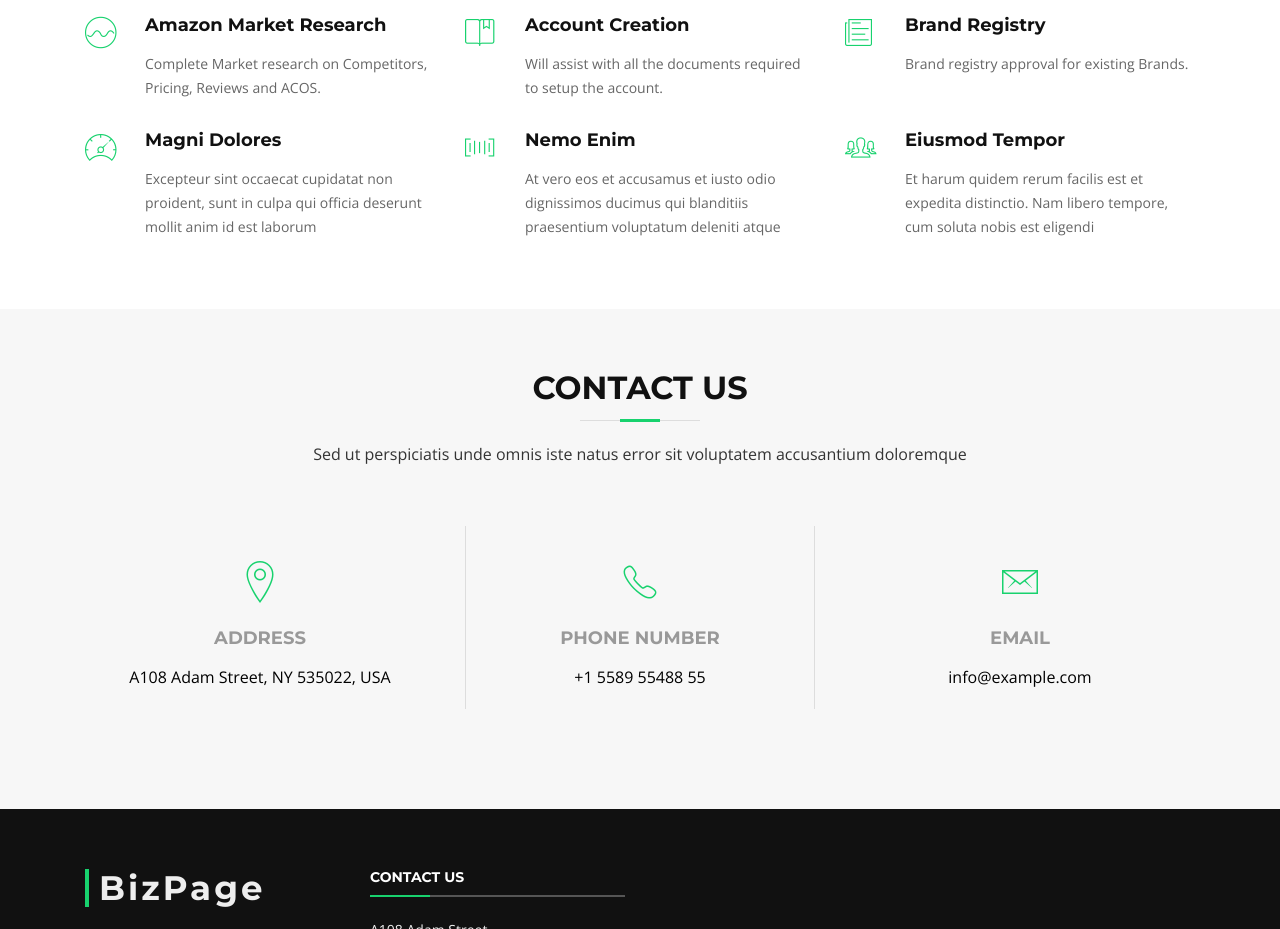
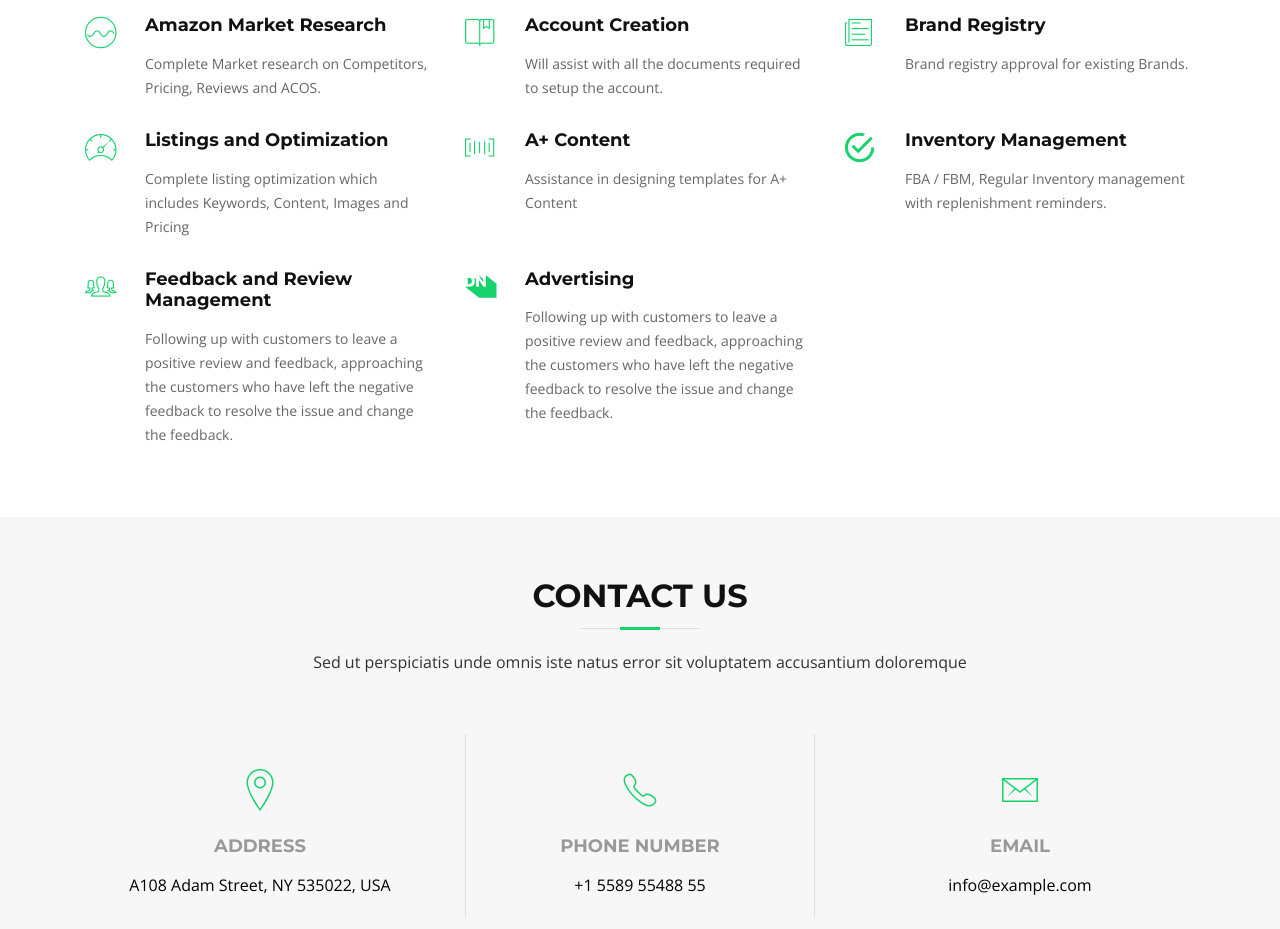
Before and after one commit to projecteagency/projecteagency.github.io, a plain HTML site: page index.html in a window 1280 px wide. Shown: the part 1980-2909 px from the top of the page. Drawn offline with nearby package versions, Linux system fonts and the light colour scheme; files whose address does not match are found by name.

Commit message:
Changed services

```diff
--- a/index.html
+++ b/index.html
@@ -6,6 +6,7 @@
   <meta content="width=device-width, initial-scale=1.0" name="viewport">
   <meta content="" name="keywords">
   <meta content="" name="description">
+
 
   <!-- Favicons -->
   <link href="img/favicon.png" rel="icon">
@@ -259,7 +260,7 @@
             <p class="description"> Complete Market research on Competitors, Pricing, Reviews and ACOS.</p>
           </div>
           <div class="col-lg-4 col-md-6 box wow bounceInUp" data-wow-duration="1.4s">
-            <div class="icon"><i class="ion-ios-bookmarks-outline"></i></div>
+            <div class="icon"><i class="ion-ios-bookmarks-outline"></i></i></div>
             <h4 class="title"><a href="">Account Creation</a></h4>
             <p class="description">Will assist with all the documents required to setup the account.</p>
           </div>
@@ -270,18 +271,28 @@
           </div>
           <div class="col-lg-4 col-md-6 box wow bounceInUp" data-wow-delay="0.1s" data-wow-duration="1.4s">
             <div class="icon"><i class="ion-ios-speedometer-outline"></i></div>
-            <h4 class="title"><a href="">Magni Dolores</a></h4>
-            <p class="description">Excepteur sint occaecat cupidatat non proident, sunt in culpa qui officia deserunt mollit anim id est laborum</p>
+            <h4 class="title"><a href="">Listings and Optimization</a></h4>
+            <p class="description">Complete listing optimization which includes Keywords, Content, Images and Pricing</p>
           </div>
           <div class="col-lg-4 col-md-6 box wow bounceInUp" data-wow-delay="0.1s" data-wow-duration="1.4s">
             <div class="icon"><i class="ion-ios-barcode-outline"></i></div>
-            <h4 class="title"><a href="">Nemo Enim</a></h4>
-            <p class="description">At vero eos et accusamus et iusto odio dignissimos ducimus qui blanditiis praesentium voluptatum deleniti atque</p>
+            <h4 class="title"><a href="">A+ Content</a></h4>
+            <p class="description"> Assistance in designing templates for A+ Content</p>
+          </div>
+          <div class="col-lg-4 col-md-6 box wow bounceInUp" data-wow-delay="0.1s" data-wow-duration="1.4s">
+            <div class="icon"><i class="ion-android-checkmark-circle"></i></div>
+            <h4 class="title"><a href="">Inventory Management</a></h4>
+            <p class="description">FBA / FBM, Regular Inventory management with replenishment reminders.</p>
           </div>
           <div class="col-lg-4 col-md-6 box wow bounceInUp" data-wow-delay="0.1s" data-wow-duration="1.4s">
             <div class="icon"><i class="ion-ios-people-outline"></i></div>
-            <h4 class="title"><a href="">Eiusmod Tempor</a></h4>
-            <p class="description">Et harum quidem rerum facilis est et expedita distinctio. Nam libero tempore, cum soluta nobis est eligendi</p>
+            <h4 class="title"><a href="">Feedback and Review Management</a></h4>
+            <p class="description"> Following up with customers to leave a positive review and feedback, approaching the customers who have left the negative feedback to resolve the issue and change the feedback.</p>
+          </div>
+          <div class="col-lg-4 col-md-6 box wow bounceInUp" data-wow-delay="0.1s" data-wow-duration="1.4s">
+            <div class="icon"><i class="ion-social-designernews"></i></div>
+            <h4 class="title"><a href="">Advertising</a></h4>
+            <p class="description"> Following up with customers to leave a positive review and feedback, approaching the customers who have left the negative feedback to resolve the issue and change the feedback.</p>
           </div>
 
         </div>
```
